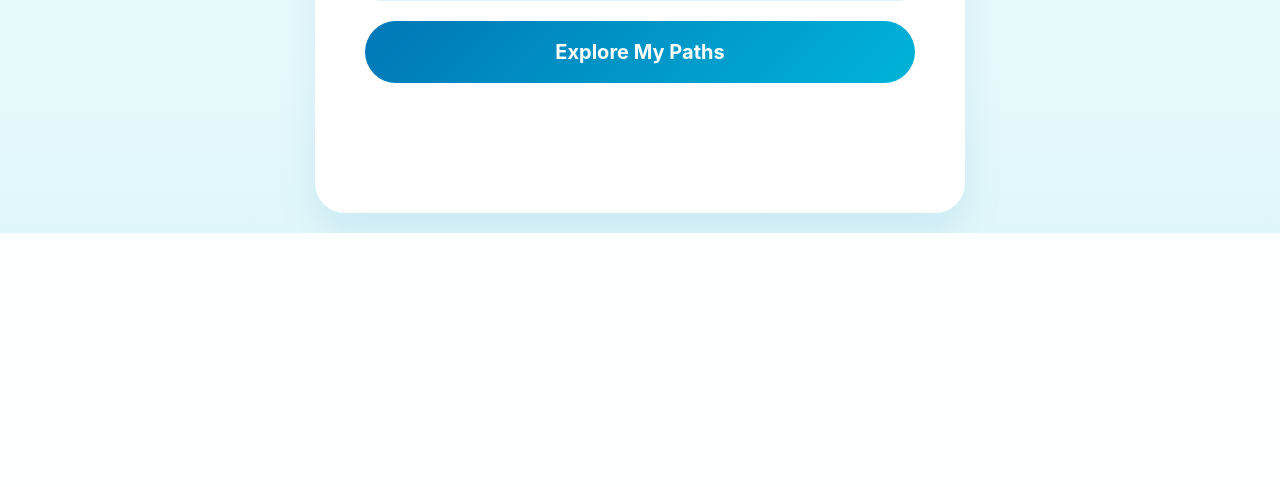
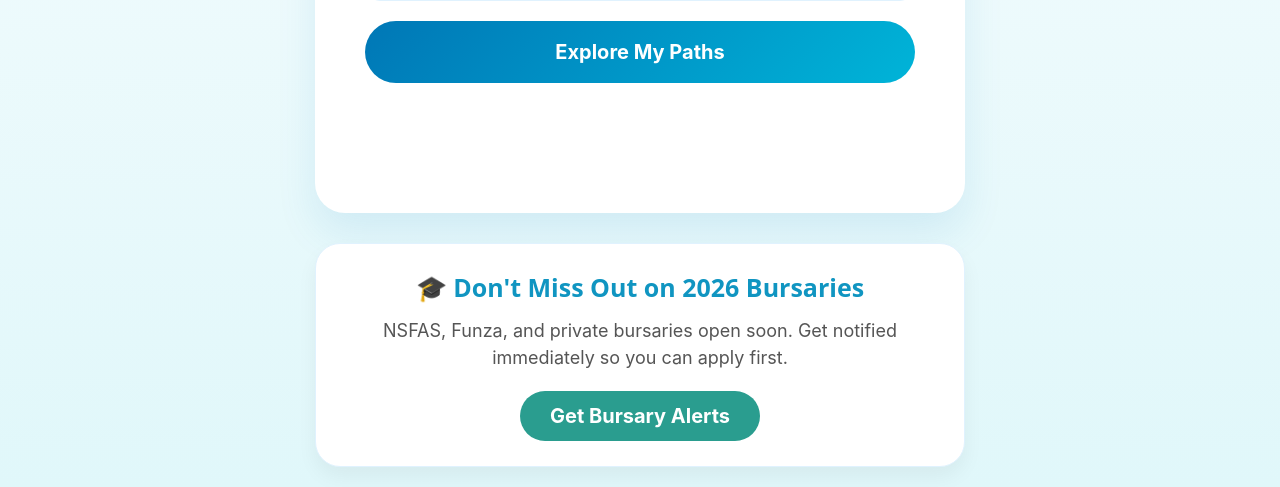
Before and after one commit to mosamapodile/MyPath, a Flask app: page / in a window 1280 px wide. Shown: the part 679-1166 px from the top of the page. Before the commit the page ends 912 px from the top, so only its background shows below. Run offline with Flask 3, Linux system fonts and the light colour scheme.

Commit message:
added bursary alerts

```diff
--- a/templates/index.html
+++ b/templates/index.html
@@ -18,6 +18,7 @@
             color: #023e8a;
             min-height: 100vh;
             display: flex;
+            flex-direction: column; /* Stack vertically */
             align-items: center;
             justify-content: center;
             font-family: 'Inter', sans-serif;
@@ -30,6 +31,7 @@
             padding: 2.5rem;
             border-radius: 30px;
             box-shadow: 0 20px 40px rgba(0, 119, 182, 0.1);
+            width: 100%;
         }
 
         h1 { font-size: 2.5rem; color: var(--primary); text-align: center; margin-bottom: 0.5rem; }
@@ -72,7 +74,46 @@
             font-weight: bold;
         }
 
-        /* The Spinning Current Icon */
+        /* --- BURSARY SECTION --- */
+        .bursary-alert-box {
+            max-width: 650px;
+            width: 100%;
+            margin-top: 30px;
+            background: white;
+            padding: 25px;
+            border-radius: 25px;
+            text-align: center;
+            box-shadow: 0 10px 20px rgba(0, 0, 0, 0.05);
+            border: 1px solid #e0f2fe;
+        }
+
+        .bursary-alert-box h4 {
+            margin-bottom: 10px;
+            color: var(--primary);
+        }
+
+        .bursary-alert-box p {
+            font-size: 0.9rem;
+            color: #555;
+            margin-bottom: 20px;
+        }
+
+        .alert-btn {
+            background: #2a9d8f !important; /* Greenish teal for action */
+            color: white !important;
+            text-decoration: none;
+            display: inline-block;
+            border-radius: 50px;
+            padding: 10px 30px;
+            font-weight: bold;
+            transition: 0.3s;
+        }
+
+        .alert-btn:hover {
+            opacity: 0.9;
+            transform: scale(1.02);
+        }
+
         .spinner {
             display: inline-block;
             width: 1.2rem;
@@ -130,6 +171,12 @@
         </section>
     </main>
 
+    <div class="bursary-alert-box">
+        <h4>🎓 Don't Miss Out on 2026 Bursaries</h4>
+        <p>NSFAS, Funza, and private bursaries open soon. Get notified immediately so you can apply first.</p>
+        <a href="https://docs.google.com/forms/d/e/1FAIpQLScLt6L15P9FK9upfu6ChIR5FSrvMPtoXuQU1WICJI7gI-6U6Q/viewform?usp=header" target="_blank" class="alert-btn">Get Bursary Alerts</a>
+    </div>
+
     <script>
         async function sendData() {
             const subjects = document.getElementById('subjects').value;
@@ -153,7 +200,6 @@
 
                 const result = await response.json();
 
-                // Hide the spinner and update content
                 document.getElementById('ocean-spinner').style.display = 'none';
                 document.getElementById('res-title').innerText = "Your Personalized Map 🗺️";
                 document.getElementById('output').innerHTML = marked.parse(result.message);
```
